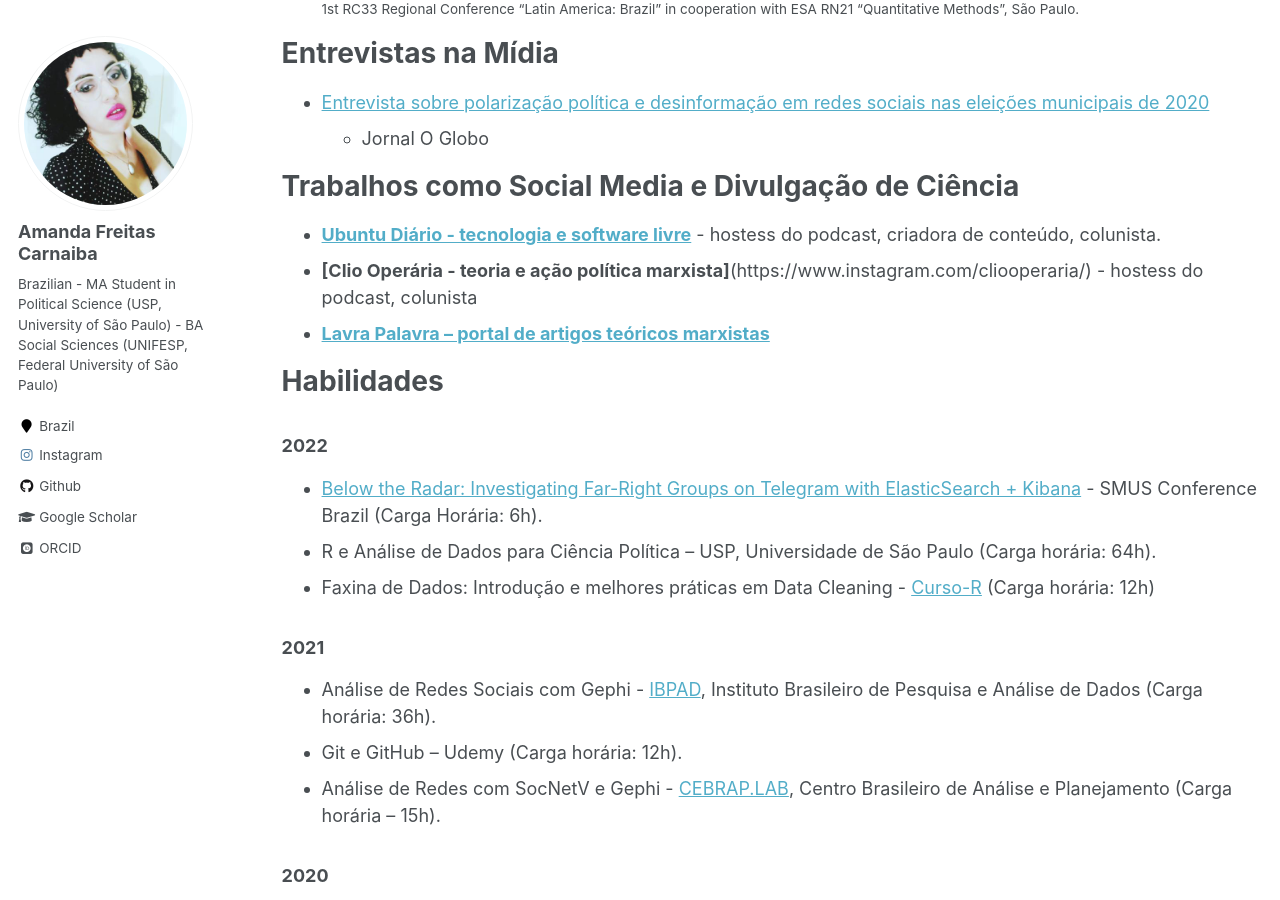
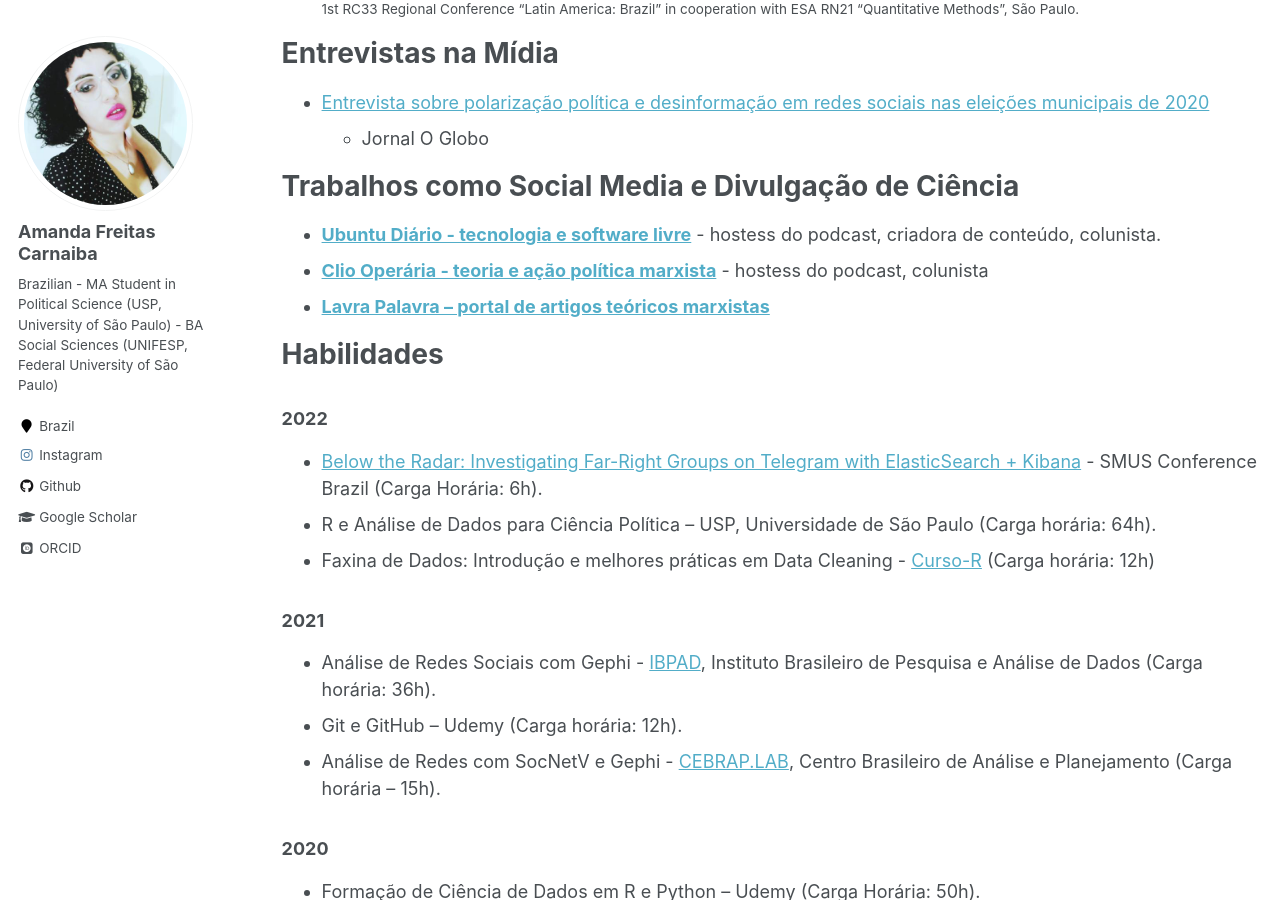
Before and after one commit to freitasamanda/freitasamanda.github.io, a Jekyll site: the page built from _pages/cv.md, in a window 1280 px wide and 900 px high, scrolled down 2355 px. Built offline with Jekyll 4.4.1, drawn with Linux system fonts in a browser that asks for light colours; some web fonts are replaced.

Commit message:
Update cv.md

```diff
--- a/_pages/cv.md
+++ b/_pages/cv.md
@@ -89,7 +89,7 @@ Entrevistas na Mídia
 Trabalhos como Social Media e Divulgação de Ciência
 ======
 * <b>[Ubuntu Diário - tecnologia e software livre](https://www.instagram.com/ubuntudiario/)</b> - hostess do podcast, criadora de conteúdo, colunista.
-* <b>[Clio Operária - teoria e ação política marxista]</b>(https://www.instagram.com/cliooperaria/) - hostess do podcast, colunista
+* <b>[Clio Operária - teoria e ação política marxista](https://www.instagram.com/cliooperaria/)</b> - hostess do podcast, colunista
 * <b>[Lavra Palavra – portal de artigos teóricos marxistas](https://lavrapalavra.com/?s=Amanda+Freitas)</b>
 
 Habilidades
```
